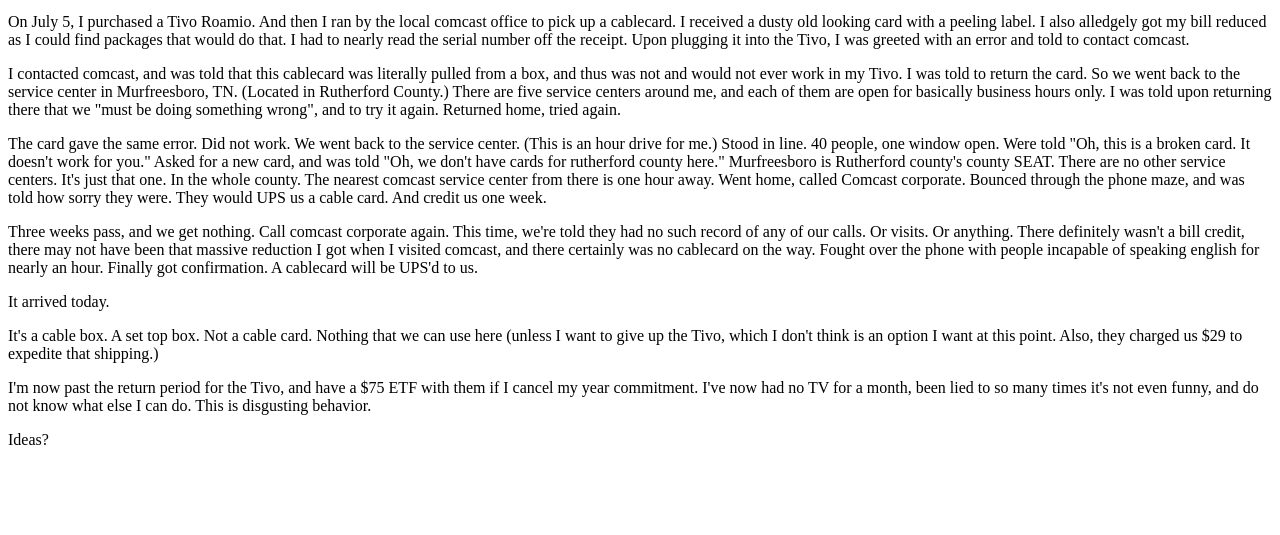
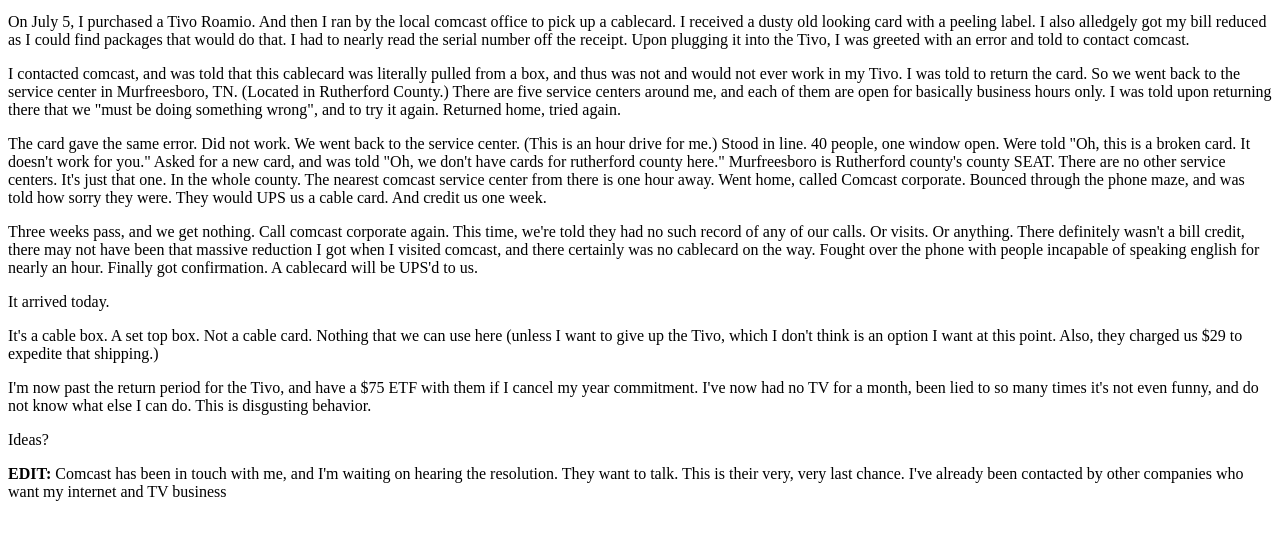
Before and after one commit to GraemeLion/graemelion.github.io, a plain HTML site: page comcast.html in a window 1280 px wide. Shown: the part 87-622 px from the top of the page. Drawn offline with Linux system fonts and the light colour scheme.

Commit message:
Hey they have email too

```diff
--- a/comcast.html
+++ b/comcast.html
@@ -20,5 +20,8 @@
 <p>I'm now past the return period for the Tivo, and have a $75 ETF with them if I cancel my year commitment.  I've now had no TV for a month, been lied to so many times it's not even funny, and do not know what else I can do.    This is disgusting behavior.  </p>
 
 <p>Ideas?</p>
+
+<P><B>EDIT:</B> Comcast has been in touch with me, and I'm waiting on hearing the resolution.  They want to talk.  This is their very, very last chance. I've already been contacted by other companies who want my internet and TV business</P>
+
 </body>
 </html>
```
